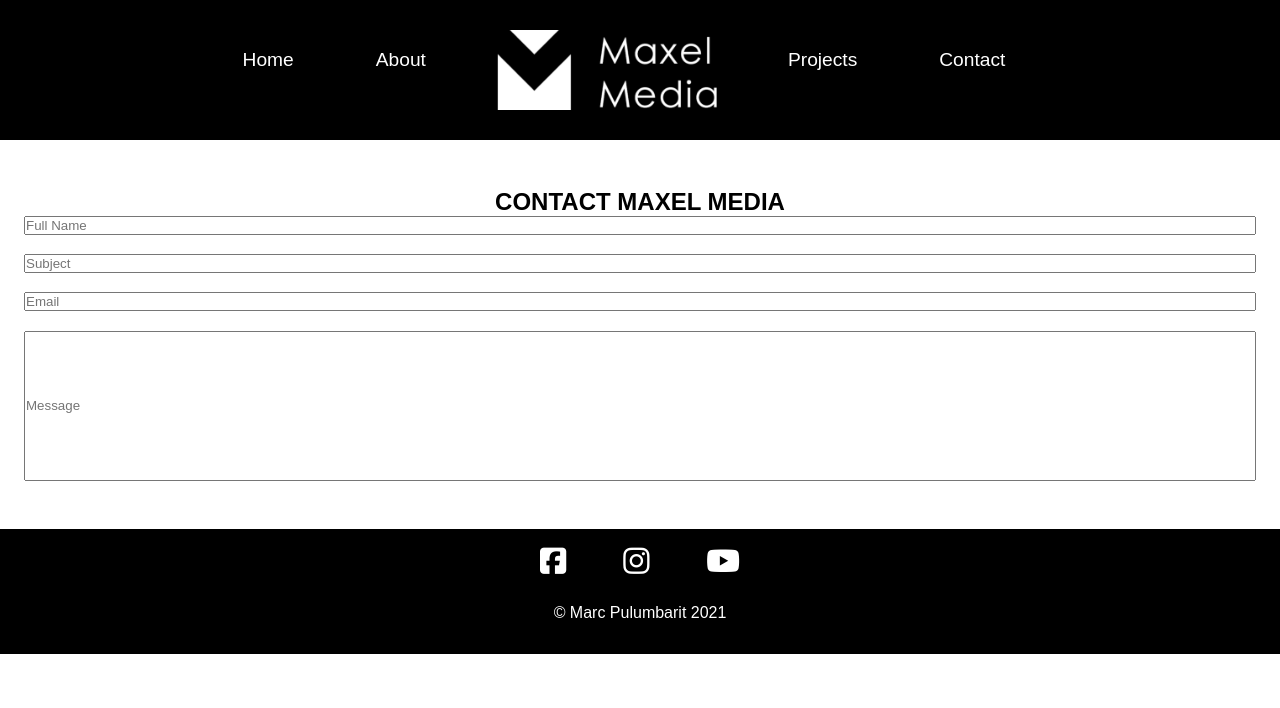
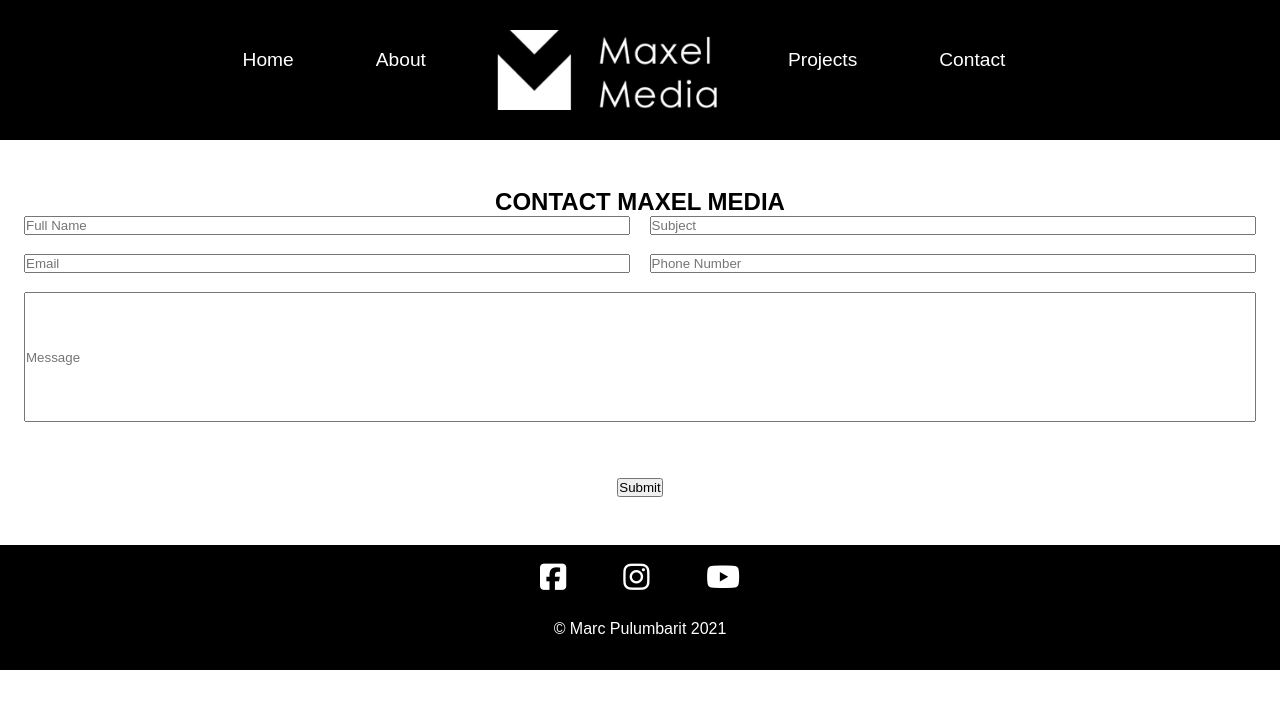
Before and after one commit to marcCodez/Maxel-Media-Digital-Portdolio-Website, a React (Create React App) app: page /contact in a window 1280 px wide. Shown: the top 708 px of the page. Built offline with nearby package versions, Linux system fonts and the light colour scheme.

Commit message:
contact grid

```diff
--- a/src/App.scss
+++ b/src/App.scss
@@ -76,11 +76,11 @@
 	.text-fields {
 		display: grid;
 		grid-template-areas:
-			"name"
-			"subject"
-			"email"
-			"message";
+			"name subject"
+			"email phone"
+			"message message";
 		gap: 1.2rem;
+		margin-bottom: 3.5rem;
 
 		// Grid Areas
 		.name-input {
@@ -92,9 +92,12 @@
 		.subject-input {
 			grid-area: subject;
 		}
+		.phone-input {
+			grid-area: phone;
+		}
 		.message-input {
 			grid-area: message;
-			height: 150px;
+			height: 130px;
 		}
 	}
 }
--- a/src/components/pages/Contact.js
+++ b/src/components/pages/Contact.js
@@ -11,8 +11,10 @@ function Contact() {
                             <input type='text' className='name-input' name='name' placeholder='Full Name'/>
                             <input type='email' className='email-input' name='email' placeholder='Email'/>
                             <input type='text' className='subject-input' name='subject' placeholder='Subject'/>
+                            <input type='text' className='phone-input' name='phone' placeholder='Phone Number'/>
                             <input type='text' className='message-input' name='message' placeholder='Message'/>
                     </div>
+                    <button type="submit">Submit</button>
                     </form>
             </div>
         </section>
```
Also changed, not shown: 1 other file (tests, documents, lock files or other folders).
